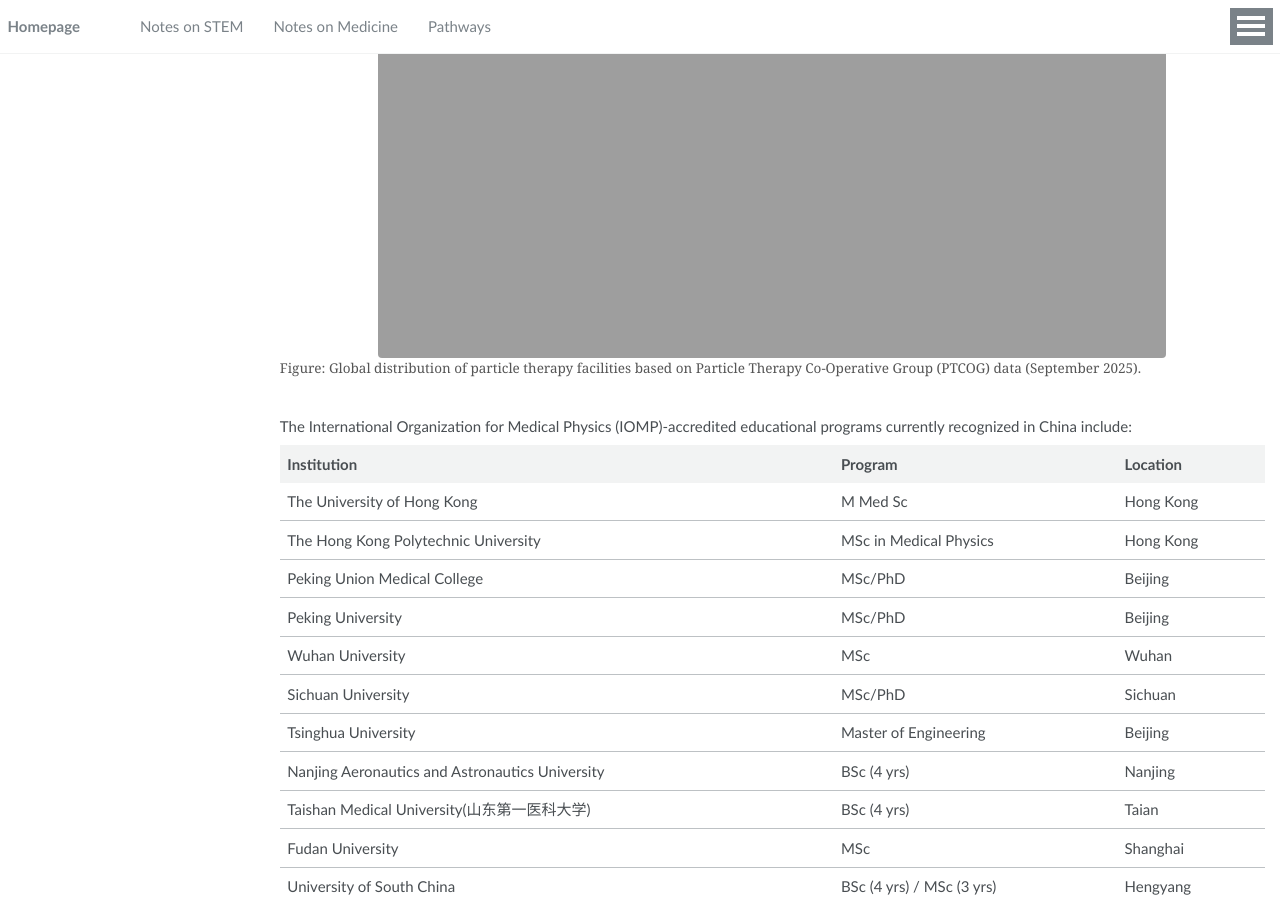
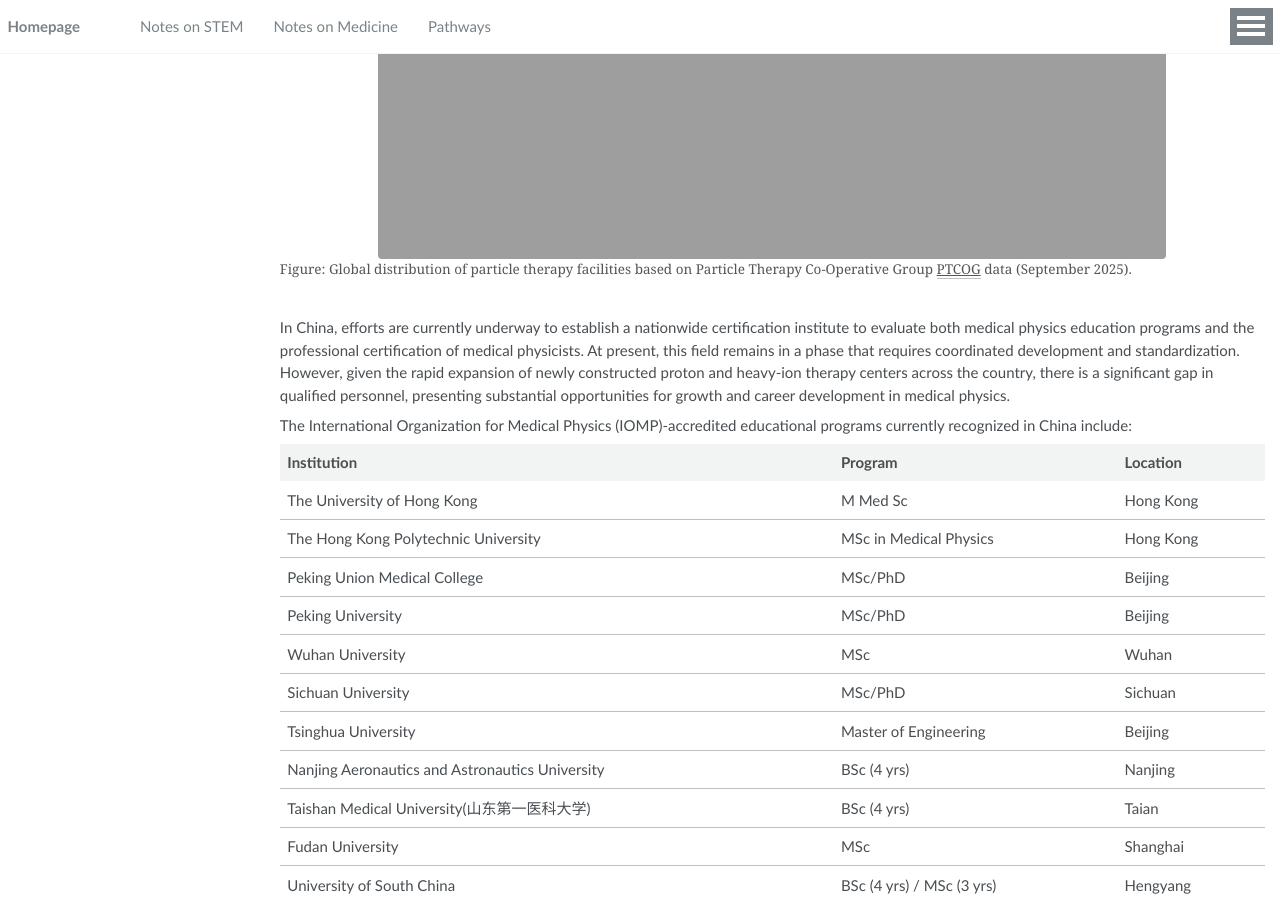
Before and after one commit to Louis-QiuyuLu/Louis-QiuyuLu.github.io, a Jekyll site: the page built from _pages/pathways.md, in a window 1280 px wide and 900 px high, scrolled down 3013 px. Built offline with Jekyll 4.4.1, drawn with Linux system fonts in a browser that asks for light colours; part of the change alters nothing that is shown.

```diff
--- a/_pages/pathways.md
+++ b/_pages/pathways.md
@@ -77,18 +77,16 @@ In Japan, the certification process is regulated by the **Japanese Board for Med
 
 ## China
 
-In China, efforts are currently underway to establish a nationwide certification institute to evaluate both medical physics education programs and the professional certification of medical physicists. At present, this field remains in a phase that requires coordinated development and standardization. However, given the rapid expansion of newly constructed proton and heavy-ion therapy centers across the country, there is a significant gap in qualified personnel, presenting substantial opportunities for growth and career development in medical physics.
-
 <figure style="text-align: center;">
   <img src="https://Louis-QiuyuLu.github.io/images/particle_facilities_worldmap.png"
        alt="Particle Therapy Facilities World Map"
        style="width: 80%; height: auto; display: block; margin: 0 auto;">
   <figcaption style="font-size: 0.9em; color: #555;">
-    Figure: Global distribution of particle therapy facilities based on Particle Therapy Co-Operative Group (PTCOG) data (September 2025).
+    Figure: Global distribution of particle therapy facilities based on Particle Therapy Co-Operative Group  <a href="https://ptcog.online/particle-therapy-worldwide/" target="_blank">PTCOG</a> data (September 2025).
   </figcaption>
 </figure>
 
-
+In China, efforts are currently underway to establish a nationwide certification institute to evaluate both medical physics education programs and the professional certification of medical physicists. At present, this field remains in a phase that requires coordinated development and standardization. However, given the rapid expansion of newly constructed proton and heavy-ion therapy centers across the country, there is a significant gap in qualified personnel, presenting substantial opportunities for growth and career development in medical physics.
 
 The International Organization for Medical Physics (IOMP)-accredited educational programs currently recognized in China include:
 
```
